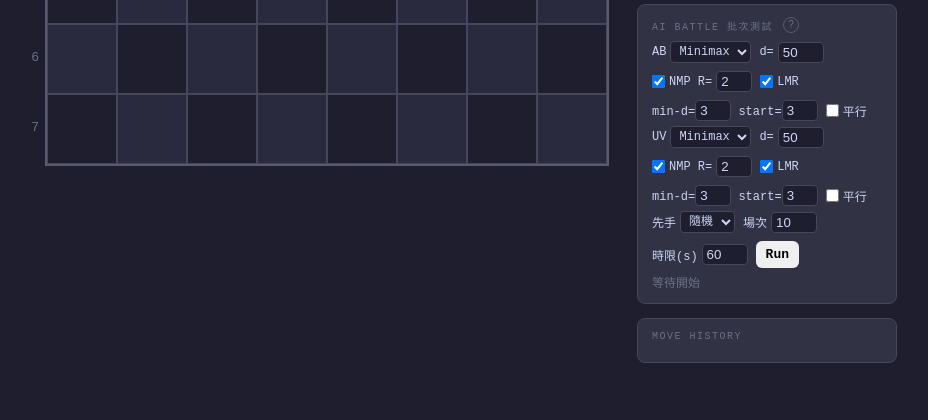
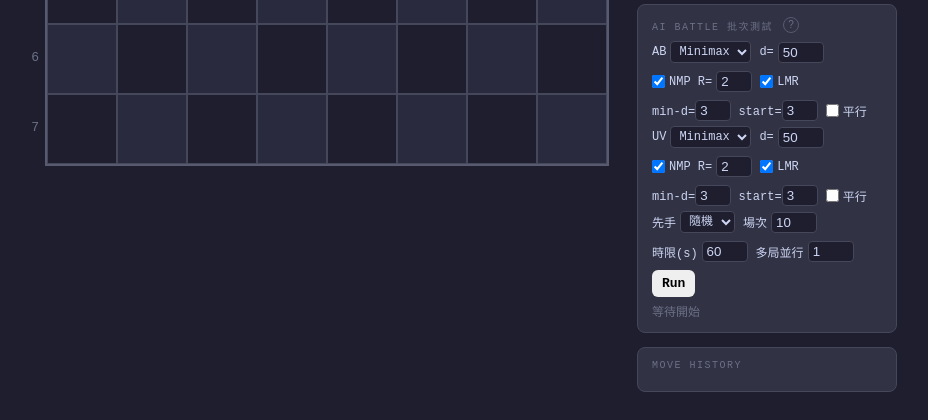
Before and after one commit to Chenredfish/Artificial_Intelligence_Project_2026, a Flask app: page / in a window 1280 px wide. Shown: the part 445-865 px from the top of the page, without its empty margins (181-1109 px from the left). Before the commit the page ends 808 px from the top, so only its background shows below. Run offline with Flask 3, Linux system fonts and the light colour scheme.

Commit message:
feat(ui): add 多局並行 control to AI Battle
Add game_workers input (1-8, default 1) to the battle config row.
When >1, the backend runs that many games simultaneously using
ProcessPoolExecutor; move-level parallel is automatically disabled
inside each worker to avoid nested pools on Windows.

Help modal documents the setting and the Test 3 constraint.

Co-Authored-By: Claude Sonnet 4.6 <noreply@anthropic.com>

```diff
--- a/templates/index.html
+++ b/templates/index.html
@@ -365,6 +365,7 @@
       </label>
       <label>場次 <input id="battle-games" type="number" min="1" max="200" value="10"></label>
       <label>時限(s) <input id="battle-time-limit" type="number" min="0" step="1" value="60"></label>
+      <label>多局並行 <input id="battle-game-workers" type="number" min="1" max="8" value="1" title="同時跑幾局（1=關閉）。啟用時步層級平行自動停用。"></label>
       <button class="btn" id="btn-ai-battle" style="padding:6px 10px;">Run</button>
       <button class="btn" id="btn-stop-battle" style="padding:6px 10px; display:none; background:#e74c3c; color:#fff;">停止</button>
     </div>
@@ -441,6 +442,7 @@
       <div class="help-row"><span class="help-key">先手</span><span class="help-val">哪隊先走。設「隨機」可消除先手偏差，讓結果更有統計意義</span></div>
       <div class="help-row"><span class="help-key">場次</span><span class="help-val">總共跑幾局（1–200）。30 局以上才有統計顯著性</span></div>
       <div class="help-row"><span class="help-key">時限(s)</span><span class="help-val">每步 AI 思考秒數上限。0=不限時（配合固定深度和平行模式）</span></div>
+      <div class="help-row"><span class="help-key">多局並行</span><span class="help-val">同時跑幾局（1=關閉，2–8=開啟）。開啟時步層級平行自動停用。適合 時限=0 固定深度測試，預期 ~4× 加速。測試 3（平行 vs 循序比較）必須設為 1</span></div>
     </div>
   </div>
 </div>
@@ -756,9 +758,10 @@ document.getElementById('btn-ai-battle').addEventListener('click', async () => {
   const uvLmrMoveIndex = parseInt(document.getElementById('battle-uv-lmr-move-index').value, 10) || 3;
   const abParallel = document.getElementById('battle-ab-parallel').checked;
   const uvParallel = document.getElementById('battle-uv-parallel').checked;
-  const firstTeam = document.getElementById('battle-first-team').value;
-  const games     = parseInt(document.getElementById('battle-games').value, 10) || 10;
-  const timeLimit = parseFloat(document.getElementById('battle-time-limit').value);
+  const firstTeam  = document.getElementById('battle-first-team').value;
+  const games      = parseInt(document.getElementById('battle-games').value, 10) || 10;
+  const timeLimit  = parseFloat(document.getElementById('battle-time-limit').value);
+  const gameWorkers = parseInt(document.getElementById('battle-game-workers').value, 10) || 1;
 
   // 計時器 + 即時進度
   let elapsed = 0, doneGames = 0;
@@ -786,6 +789,7 @@ document.getElementById('btn-ai-battle').addEventListener('click', async () => {
     ab_lmr_min_depth: abLmrMinDepth, ab_lmr_move_index: abLmrMoveIndex,
     uv_lmr_min_depth: uvLmrMinDepth, uv_lmr_move_index: uvLmrMoveIndex,
     ab_parallel: abParallel, uv_parallel: uvParallel,
+    game_workers: gameWorkers,
     first_team: firstTeam, games,
     time_limit: Number.isFinite(timeLimit) && timeLimit > 0 ? timeLimit : 0,
   };
```
